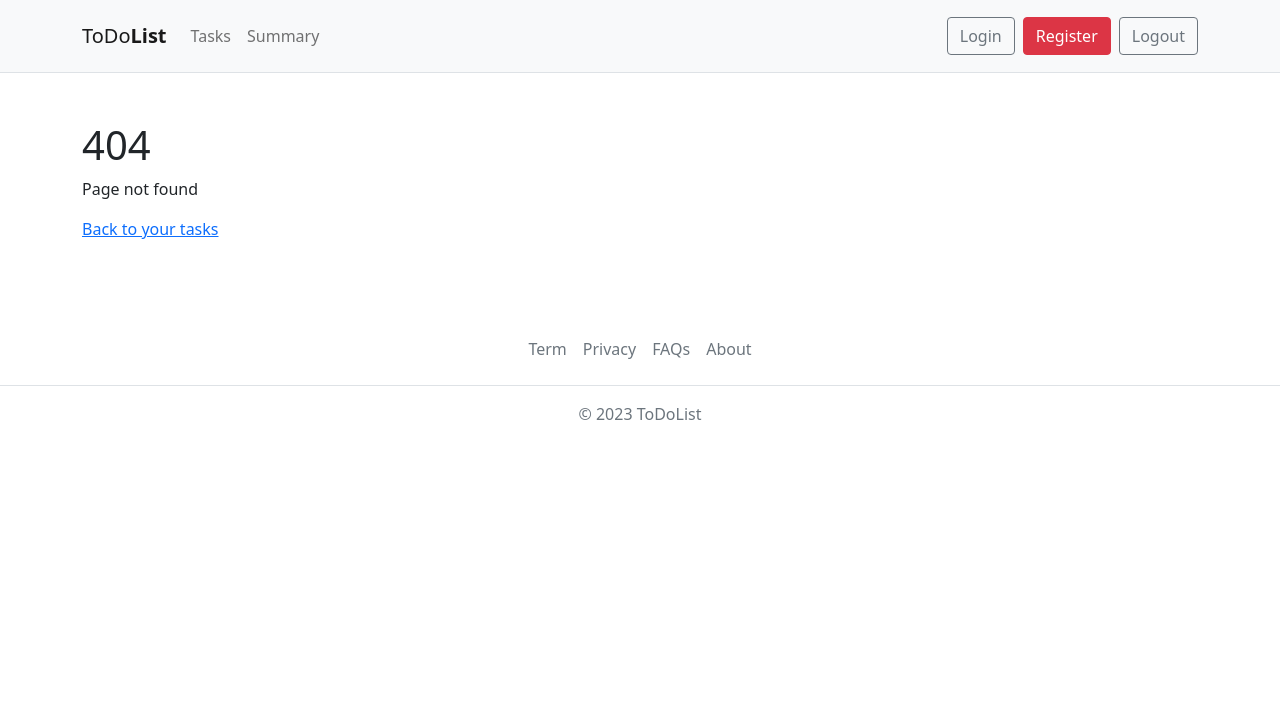
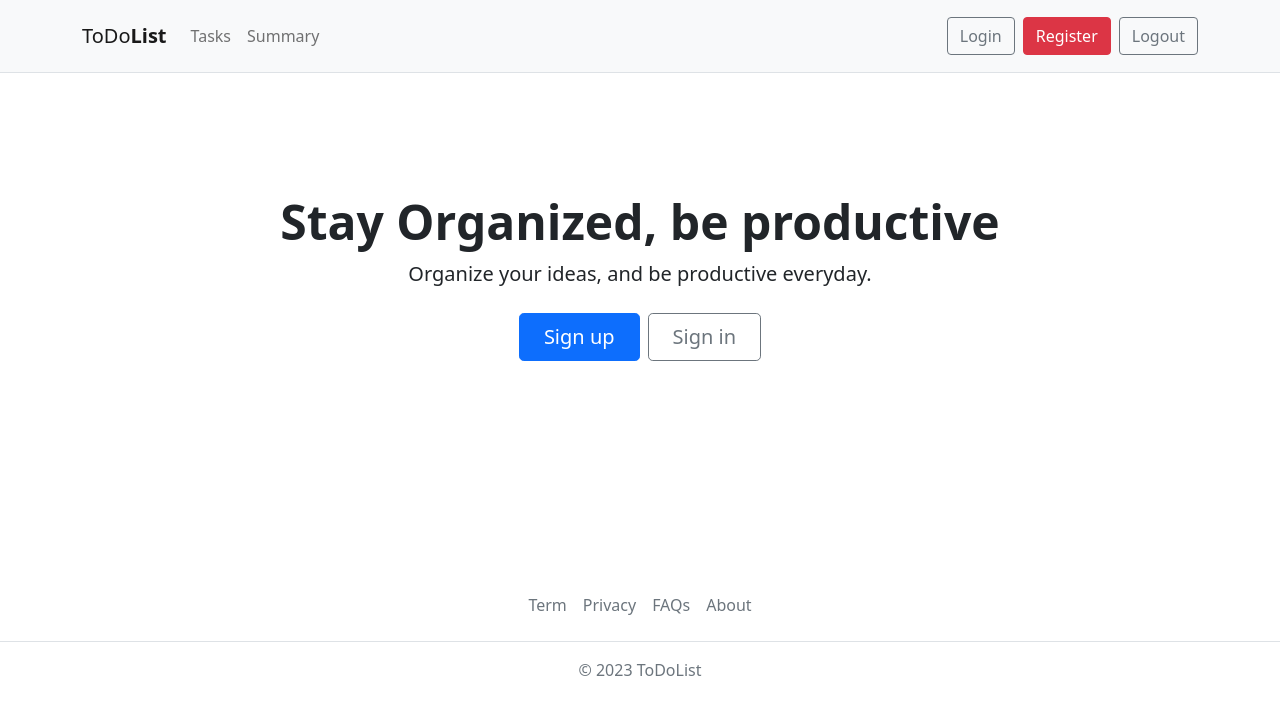
Before and after one commit to orch20/toDo-app-Vue, a Vue app: page / in a window 1280 px wide. Before the commit this address had no page. Shown: the top 714 px of the page. Built offline with nearby package versions, Linux system fonts and the light colour scheme; the HTML template or start-up script is replaced by a standard one.

Commit message:
set meta fields for task and summary and cretated HomePage

```diff
--- a/src/App.vue
+++ b/src/App.vue
@@ -7,10 +7,19 @@
 <template>
   <NavBar/>
   <!-- <TaskPage/> -->
-  <router-view/>
+  <router-view v-slot="{Component}">
+    <transition name="fade" mode="out-in">
+      <component :is="Component"/>
+    </transition>
+  </router-view>
   <Footer/>
 </template>
 
 <style scoped>
-
+.fade-enter-active, .fade-leave-active {
+  transition: opacity .5s ease;
+}
+.fade-enter, .fade-leave-to {
+  opacity: 0;
+}
 </style>
--- /dev/null
+++ b/src/pages/HomePage.vue
@@ -0,0 +1,12 @@
+<template>
+    <main class="px-4 py-5 my-5 text-center" style="min-height: 50vh;">
+        <h1 class="display-5 fw-bold mt-4">Stay Organized, be productive</h1>
+        <div class="col-lg-6 mx-auto">
+            <p class="lead mb-4">Organize your ideas, and be productive everyday.</p>
+            <div class="d-grid gap-2 d-sm-flex justify-content-sm-center">
+                <router-link :to="{ name: 'register' }" class="btn btn-primary btn-lg px-4 gap-3">Sign up</router-link>
+                <router-link :to="{ name: 'login' }" class="btn btn-outline-secondary btn-lg px-4">Sign in</router-link>
+            </div>
+        </div>
+    </main>
+</template>
--- a/src/pages/LoginPage.vue
+++ b/src/pages/LoginPage.vue
@@ -1,3 +1,14 @@
 <template>
-    <h1>Login Page</h1>
+    <main style="min-height: 50vh; margin-top: 2rem;">
+        <h1>Login Page</h1>
+        <button class="btn btn-primary" @click="handelClick">Login</button>
+    </main>
 </template>
+
+<script setup>
+import router from '../router';
+
+    const handelClick = () => {
+        router.push({name: 'tasks'});
+    }
+</script>
--- a/src/router/index.js
+++ b/src/router/index.js
@@ -8,8 +8,13 @@
 })
 
 router.beforeEach((to, from) => {
-  if (to.path === '/tasks') {
-    return { name: 'login' }
+  if (to.meta.auth) {
+    return {
+      name: 'login',
+      query: {
+        redirect: to.fullPath
+      }
+    }
   }
 })
 
--- a/src/router/routes.js
+++ b/src/router/routes.js
@@ -1,3 +1,4 @@
+import HomePage from '../pages/HomePage.vue'
 import TaskPage from '../pages/TaskPage.vue'
 import LoginPage from '../pages/LoginPage.vue'
 import RegisterPage from '../pages/RegisterPage.vue'
@@ -7,9 +8,17 @@
 
 const routes = [
   {
+    path: '/',
+    component: HomePage,
+    name: 'home'
+  },
+  {
     path: '/tasks',
     component: TaskPage,
-    name: 'tasks'
+    name: 'tasks',
+    meta: {
+      auth: true
+    }
   },
   {
     path: '/login',
@@ -29,7 +38,10 @@
   {
     path: '/summary',
     component: SummaryPage,
-    name: 'summary'
+    name: 'summary',
+    meta: {
+      auth: true
+    }
   },
   {
     path: '/:pathMatch(.*)*',
```
